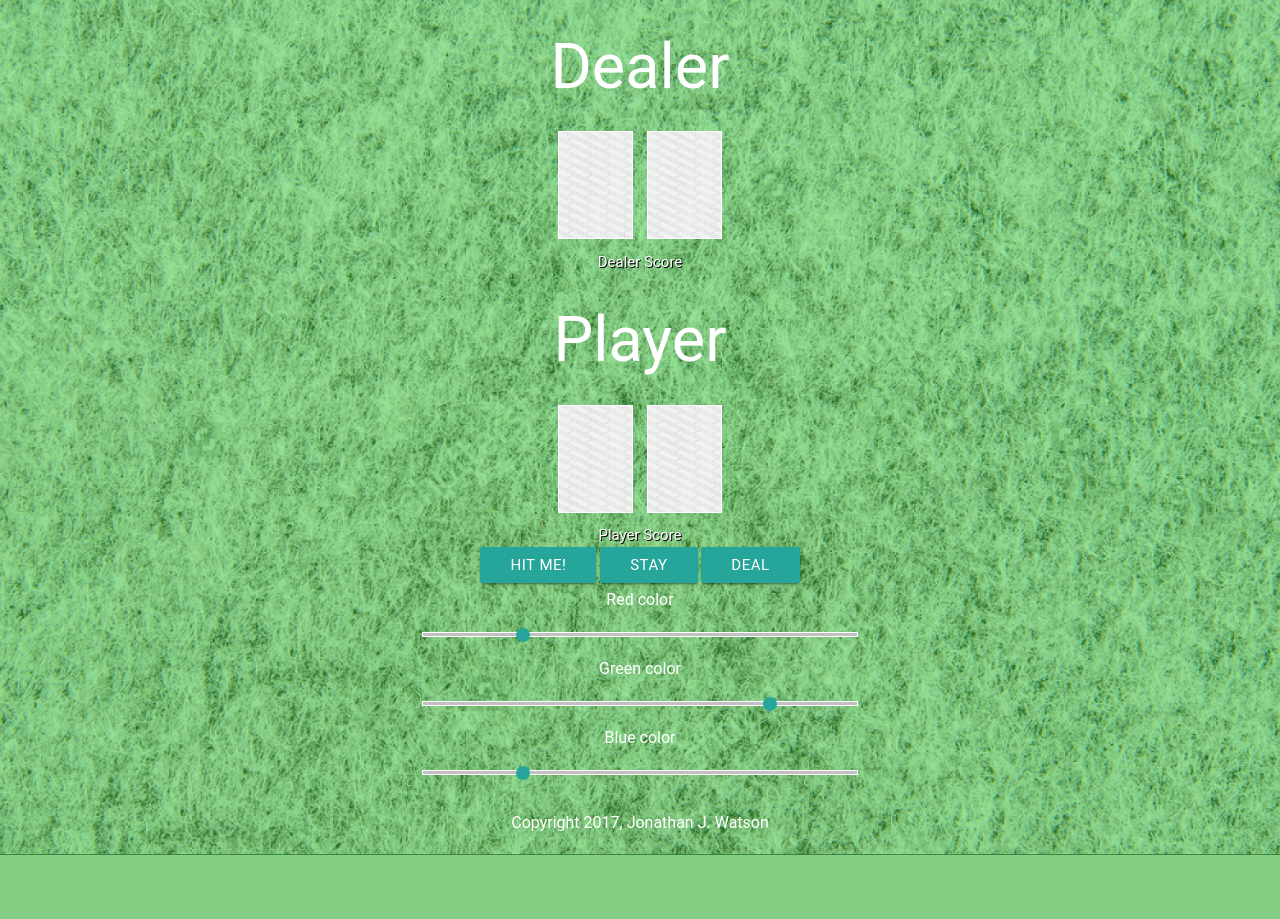
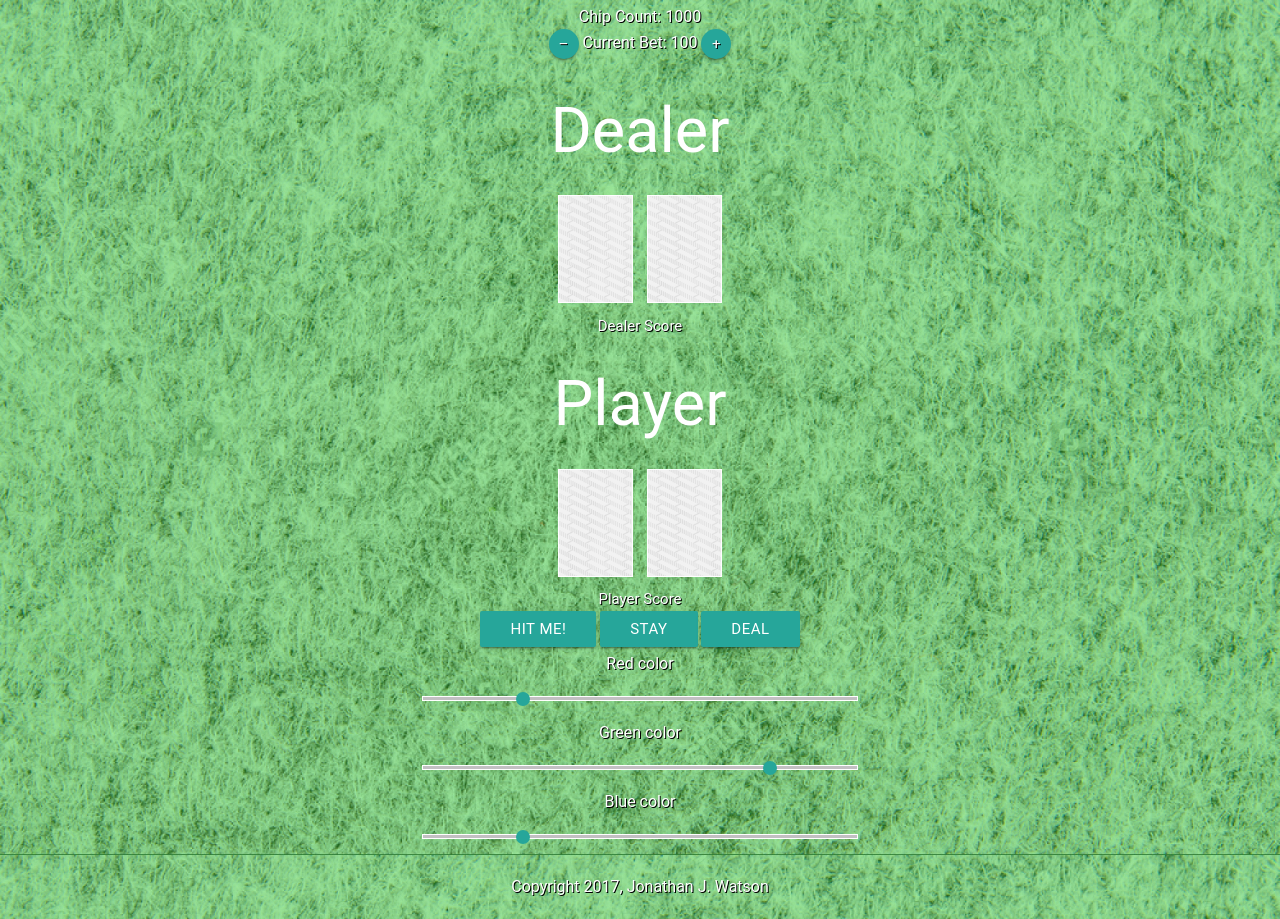
Before and after one commit to jonathanjwatson/blackjack, a PHP site: page / in a window 1280 px wide. Before the commit the page ends 855 px from the top, so only its background shows below. Run offline with PHP 8.4, Linux system fonts and the light colour scheme; some libraries are stand-ins or nearby versions; some web fonts are replaced.

Commit message:
Betting available

```diff
--- a/css/style.css
+++ b/css/style.css
@@ -48,6 +48,7 @@ p {
     margin: 5px;
     font-size: 16px;
     color: white;
+    text-shadow: 1px 1px #000;
 }
 .controller {
     display:inline-block;
@@ -65,3 +66,8 @@ footer{
     text-align:center;
     padding:1em;
 }
+.btn-floating {
+    width: 2rem!important;
+    height: 2rem!important;
+    line-height: 2em!important;
+}
--- a/index.html
+++ b/index.html
@@ -12,6 +12,7 @@
         <link rel="stylesheet" type="text/css" href="css/style.css">
         <!-- Compiled and minified CSS -->
         <link rel="stylesheet" href="https://cdnjs.cloudflare.com/ajax/libs/materialize/0.99.0/css/materialize.min.css">
+        <link href="https://fonts.googleapis.com/icon?family=Material+Icons" rel="stylesheet">
 
 
     </head>
@@ -20,6 +21,13 @@
             <p class="browsehappy">You are using an <strong>outdated</strong> browser. Please <a href="#">upgrade your browser</a> to improve your experience.</p>
         <![endif]-->
         <div class="container">
+        <div class="row">
+            <p>Chip Count: <span id="playerTotal">1000</span></br>
+                <a class="btn-floating btn waves-effect waves-light" id="subtractBet">–</a>
+                Current Bet: <span id="playerBet">100</span>
+                <a class="btn-floating btn waves-effect waves-light" id="addBet">+</a>
+            </p>
+        </div>
         <div class="row">
             <h1>Dealer</h1>
         </div>
--- a/js/main.js
+++ b/js/main.js
@@ -13,6 +13,11 @@ var TopGameControllers = {
         topLevelVariables.playerBust = false;
         topLevelVariables.dealerBust = false;
         topLevelVariables.dealerFinish = false;
+        topLevelVariables.playerWin = false;
+		topLevelVariables.dealerWin = false;
+		topLevelVariables.playerBlackJack = false;
+        topLevelVariables.dealerBlackJack = false;
+        topLevelVariables.multiplier = 1;
         $('#dealerCardOne').attr('src', 'images/card-images/back.png');
         $('#dealerCardTwo').attr('src', 'images/card-images/back.png');
         $('#playerCardOne').attr('src', 'images/card-images/back.png');
@@ -68,28 +73,33 @@ var TopGameControllers = {
             document.getElementById('buzzer').play();
             setTimeout(function(){ alert("You busted! You lose!"); }, 650);
             topLevelVariables.lossScore += 1;
-            bettingVariables.playerTotal -= bettingVariables.playerBet;
+            bettingVariables.playerTotal -= (bettingVariables.playerBet * topLevelVariables.multiplier);
+            TopGameControllers.displayBetting();
             TopGameControllers.displayWinsLosses();
         } else if (topLevelVariables.dealerBust === true){
             setTimeout(function(){ alert("Dealer busted! You win!"); }, 650);
             document.getElementById('ta-da').play();
             topLevelVariables.winScore += 1;
-            bettingVariables.playerTotal += bettingVariables.playerBet;
+            bettingVariables.playerTotal += (bettingVariables.playerBet * topLevelVariables.multiplier);
+            TopGameControllers.displayBetting();
             TopGameControllers.displayWinsLosses();
         } else if (topLevelVariables.playerScore > topLevelVariables.dealerScore){
             document.getElementById('ta-da').play();
             setTimeout(function(){ alert("You won!"); }, 650);
             topLevelVariables.winScore += 1;
-            bettingVariables.playerTotal += bettingVariables.playerBet;
+            bettingVariables.playerTotal += (bettingVariables.playerBet * topLevelVariables.multiplier);
+            TopGameControllers.displayBetting();
             TopGameControllers.displayWinsLosses();
         } else if (topLevelVariables.dealerScore > topLevelVariables.playerScore){
             document.getElementById('buzzer').play();
             setTimeout(function(){ alert("You lose!"); }, 650);
             topLevelVariables.lossScore += 1;
-            bettingVariables.playerTotal -= bettingVariables.playerBet;
+            bettingVariables.playerTotal -= (bettingVariables.playerBet * topLevelVariables.multiplier);
+            TopGameControllers.displayBetting();
             TopGameControllers.displayWinsLosses();
         } else if (topLevelVariables.dealerScore === topLevelVariables.playerScore){
             setTimeout(function(){ alert("It's a push"); }, 650);
+            TopGameControllers.displayBetting();
             TopGameControllers.displayWinsLosses();
         }
     },
@@ -101,6 +111,7 @@ var TopGameControllers = {
             setTimeout(alert("Dealer has Blackjack!"), 3000);
             setTimeout(function(){ TopGameControllers.determineWinner(); }, 750);
         } else if (topLevelVariables.playerCards.length === 2 && topLevelVariables.playerScore === 21){
+            topLevelVariables.multiplier = 1.5;
             setTimeout(alert("You got Blackjack!"), 3000);
             setTimeout(function(){TopGameControllers.determineWinner(); }, 750);
         }
@@ -108,6 +119,16 @@ var TopGameControllers = {
     displayWinsLosses: function() {
         console.log(`Wins: ${topLevelVariables.winScore} Losses: ${topLevelVariables.lossScore}`);
         $('#winLossCounter').html(`<p>Wins: ${topLevelVariables.winScore} Losses: ${topLevelVariables.lossScore}</p>`);
+    },
+    increaseBetting: function() {
+        bettingVariables.playerBet += 100;
+    },
+    decreaseBetting: function() {
+        bettingVariables.playerBet -= 100;
+    },
+    displayBetting: function() {
+        $('#playerTotal').html(`${bettingVariables.playerTotal}`);
+        $('#playerBet').html(`${bettingVariables.playerBet}`);
     },
     calculateScore: function(userScore, cardsArray){
         userScore = 0;
@@ -185,7 +206,6 @@ var PlayerLogicController = {
 $(function() {
 $('#startButton').click(function() {
     document.getElementById('play').play();
-    console.log(bettingVariables.playerTotal);
     if (topLevelVariables.newDealButton === false){
         $('#startButton').prop('disabled', true);
         TopGameControllers.enablePlayerButtons();
@@ -212,4 +232,12 @@ $('#stayButton').click(function() {
     PlayerLogicController.stayPlayerCard();
     document.getElementById('play').play();
 });
+$('#subtractBet').click(function() {
+    TopGameControllers.decreaseBetting();
+    TopGameControllers.displayBetting();
 });
+$('#addBet').click(function() {
+    TopGameControllers.increaseBetting();
+    TopGameControllers.displayBetting();
+});
+});
--- a/js/variables.js
+++ b/js/variables.js
@@ -224,12 +224,17 @@
         playerFinish: false,
         playerBust: false,
         dealerFinish: false,
-        dealerBust: false,
+		dealerBust: false,
+		playerWin: false,
+		dealerWin: false,
+		playerBlackJack: false,
+		dealerBlackJack: false,
         newDealButton: false,
         winScore: 0,
         lossScore: 0,
         $dealerHand: $('#dealerHand'),
-        $playerHand: $('#playerHand')
+		$playerHand: $('#playerHand'),
+		multiplier: 1
     }
     var bettingVariables = {
         playerTotal: 1000,
```
